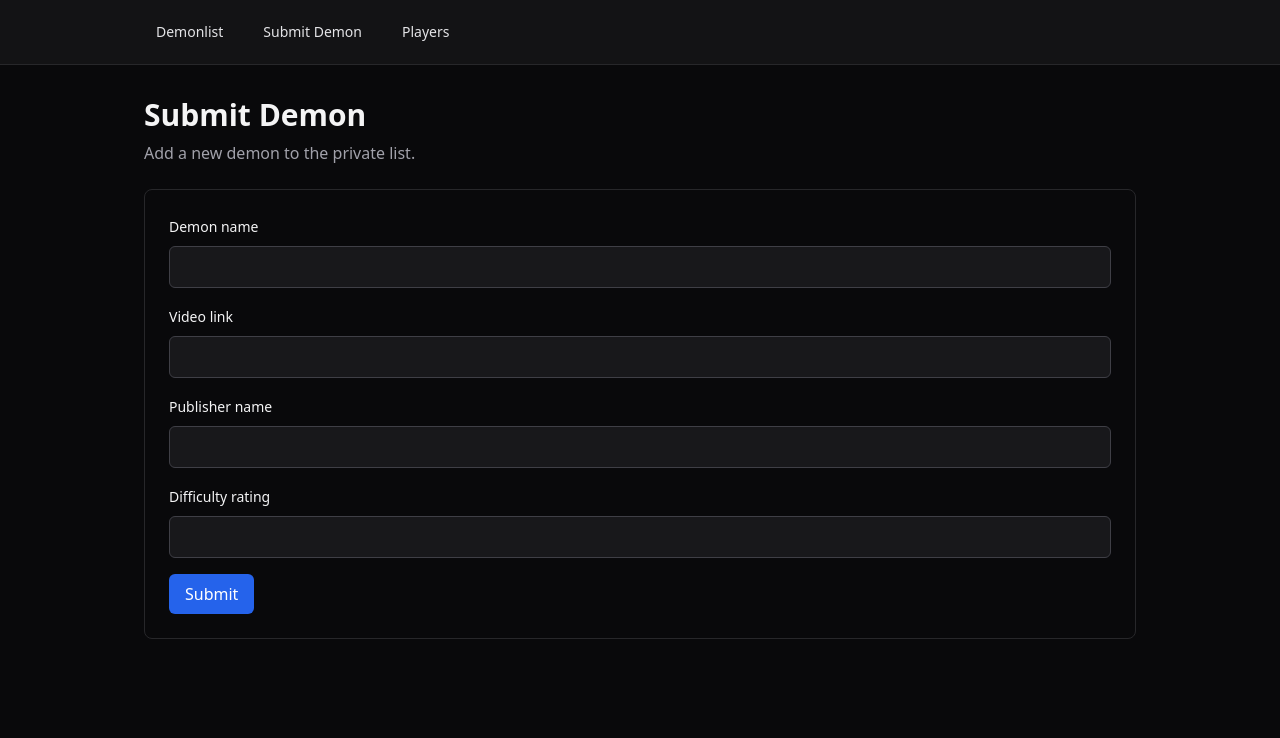
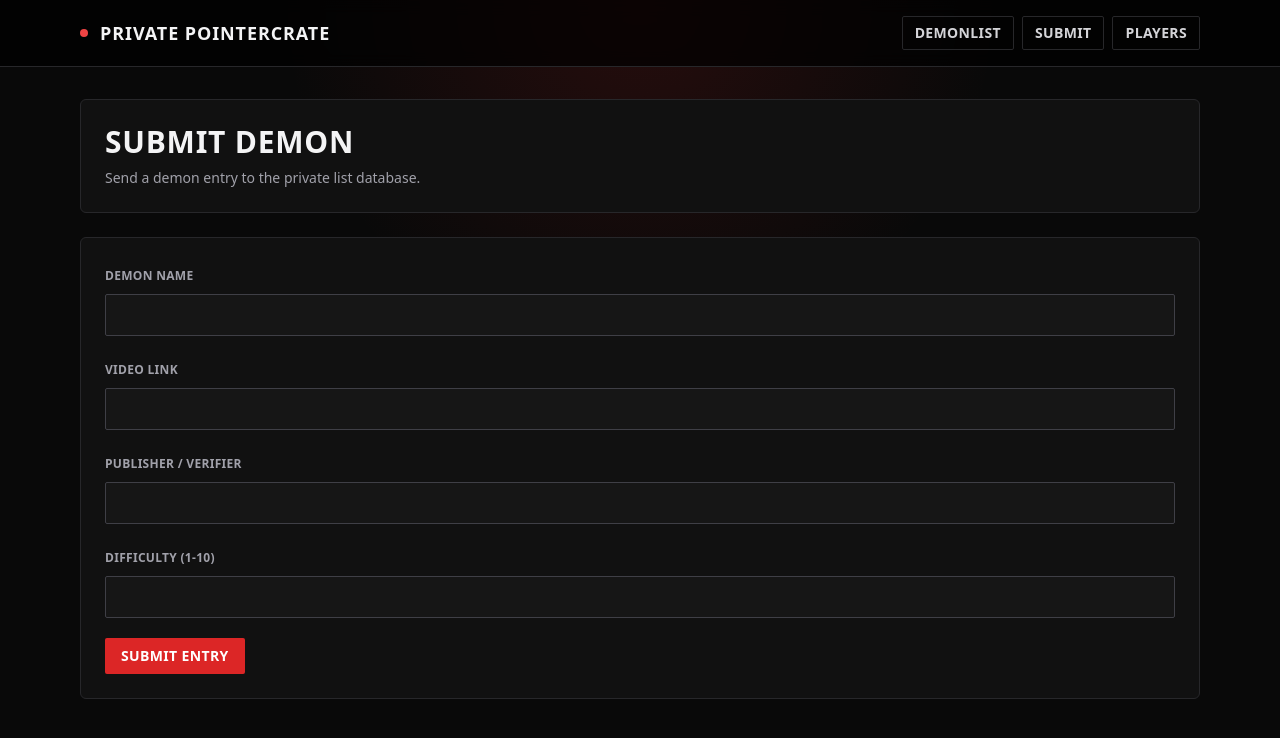
Before and after one commit to mikimagdalenius-dev/demonlistrealeldenigas, a Next.js app: page /submit in a window 1280 px wide. Shown: the top 738 px of the page. Built offline with nearby package versions, Linux system fonts and the light colour scheme.

Commit message:
Restyle frontend with Pointercrate-inspired dark red UI

```diff
--- a/app/globals.css
+++ b/app/globals.css
@@ -7,9 +7,34 @@
 }
 
 body {
-  @apply bg-zinc-950 text-zinc-100;
+  @apply min-h-screen bg-[#090909] text-zinc-100;
+  background-image: radial-gradient(circle at top, rgba(220, 38, 38, 0.14), transparent 35%);
 }
 
 a {
-  @apply text-blue-400 hover:text-blue-300;
+  @apply text-red-400 hover:text-red-300;
 }
+
+.pc-panel {
+  @apply rounded-md border border-zinc-800 bg-[#111111];
+}
+
+.pc-title {
+  @apply text-3xl font-black uppercase tracking-wide text-zinc-100;
+}
+
+.pc-subtitle {
+  @apply text-sm text-zinc-400;
+}
+
+.pc-table th {
+  @apply bg-[#191919] px-4 py-3 text-left text-xs font-semibold uppercase tracking-wide text-zinc-400;
+}
+
+.pc-table td {
+  @apply px-4 py-3;
+}
+
+.pc-rank {
+  @apply inline-flex min-w-8 items-center justify-center rounded bg-red-600/20 px-2 py-0.5 font-bold text-red-300;
+}
--- a/app/layout.tsx
+++ b/app/layout.tsx
@@ -4,7 +4,7 @@ import "./globals.css";
 
 export const metadata: Metadata = {
   title: "Private DemonList",
-  description: "A small private Demon List app"
+  description: "Private demonlist inspired by Pointercrate"
 };
 
 export default function RootLayout({
@@ -16,7 +16,7 @@ export default function RootLayout({
     <html lang="en">
       <body>
         <Navbar />
-        <main className="mx-auto max-w-5xl px-4 py-8">{children}</main>
+        <main className="mx-auto max-w-6xl px-4 py-8">{children}</main>
       </body>
     </html>
   );
--- a/app/page.tsx
+++ b/app/page.tsx
@@ -9,40 +9,48 @@ export default async function DemonlistPage() {
 
   return (
     <section className="space-y-6">
-      <div>
-        <h1 className="text-3xl font-bold">Demonlist</h1>
-        <p className="mt-2 text-zinc-400">Ranked list of demons with proof and difficulty.</p>
+      <div className="pc-panel p-6">
+        <h1 className="pc-title">Demon List</h1>
+        <p className="pc-subtitle mt-2">
+          Hardest demons ranked for our private group. Inspired by Pointercrate style.
+        </p>
       </div>
 
-      <div className="overflow-x-auto rounded-lg border border-zinc-800">
-        <table className="min-w-full divide-y divide-zinc-800 text-sm">
-          <thead className="bg-zinc-900">
+      <div className="pc-panel overflow-x-auto">
+        <table className="pc-table min-w-full divide-y divide-zinc-800 text-sm">
+          <thead>
             <tr>
-              <th className="px-4 py-3 text-left">#</th>
-              <th className="px-4 py-3 text-left">Name</th>
-              <th className="px-4 py-3 text-left">Publisher / Verifier</th>
-              <th className="px-4 py-3 text-left">Difficulty</th>
-              <th className="px-4 py-3 text-left">Video Proof</th>
+              <th>#</th>
+              <th>Demon</th>
+              <th>Publisher / Verifier</th>
+              <th>Difficulty</th>
+              <th>Video Proof</th>
             </tr>
           </thead>
-          <tbody className="divide-y divide-zinc-800">
+          <tbody className="divide-y divide-zinc-800 bg-[#101010]">
             {demons.map((demon) => (
-              <tr key={demon.id} className="bg-zinc-950">
-                <td className="px-4 py-3 font-medium">{demon.position}</td>
-                <td className="px-4 py-3">{demon.name}</td>
-                <td className="px-4 py-3">{demon.publisherName}</td>
-                <td className="px-4 py-3">{demon.difficulty}</td>
-                <td className="px-4 py-3">
+              <tr key={demon.id} className="transition hover:bg-[#171717]">
+                <td>
+                  <span className="pc-rank">{demon.position}</span>
+                </td>
+                <td className="font-semibold text-zinc-100">{demon.name}</td>
+                <td className="text-zinc-300">{demon.publisherName}</td>
+                <td>
+                  <span className="rounded bg-zinc-800 px-2 py-1 text-xs font-semibold text-zinc-200">
+                    {demon.difficulty}/10
+                  </span>
+                </td>
+                <td>
                   <a href={demon.videoUrl} target="_blank" rel="noreferrer">
-                    Watch
+                    Watch run
                   </a>
                 </td>
               </tr>
             ))}
             {demons.length === 0 && (
               <tr>
-                <td colSpan={5} className="px-4 py-6 text-center text-zinc-400">
-                  No demons yet. Add one from the Submit Demon page.
+                <td colSpan={5} className="px-4 py-10 text-center text-zinc-400">
+                  No demons yet. Use the Submit page to add one.
                 </td>
               </tr>
             )}
--- a/app/players/page.tsx
+++ b/app/players/page.tsx
@@ -32,31 +32,35 @@ export default async function PlayersPage() {
 
   return (
     <section className="space-y-6">
-      <div>
-        <h1 className="text-3xl font-bold">Players</h1>
-        <p className="mt-2 text-zinc-400">Completion stats and calculated points.</p>
+      <div className="pc-panel p-6">
+        <h1 className="pc-title">Players</h1>
+        <p className="pc-subtitle mt-2">Leaderboard based on completions and demon points.</p>
       </div>
 
-      <div className="overflow-x-auto rounded-lg border border-zinc-800">
-        <table className="min-w-full divide-y divide-zinc-800 text-sm">
-          <thead className="bg-zinc-900">
+      <div className="pc-panel overflow-x-auto">
+        <table className="pc-table min-w-full divide-y divide-zinc-800 text-sm">
+          <thead>
             <tr>
-              <th className="px-4 py-3 text-left">Player</th>
-              <th className="px-4 py-3 text-left">Completed Demons</th>
-              <th className="px-4 py-3 text-left">Points</th>
+              <th>Rank</th>
+              <th>Player</th>
+              <th>Completed Demons</th>
+              <th>Points</th>
             </tr>
           </thead>
-          <tbody className="divide-y divide-zinc-800">
-            {rows.map((player) => (
-              <tr key={player.id} className="bg-zinc-950">
-                <td className="px-4 py-3">{player.name}</td>
-                <td className="px-4 py-3">{player.completedDemons}</td>
-                <td className="px-4 py-3 font-semibold">{player.points}</td>
+          <tbody className="divide-y divide-zinc-800 bg-[#101010]">
+            {rows.map((player, index) => (
+              <tr key={player.id} className="transition hover:bg-[#171717]">
+                <td>
+                  <span className="pc-rank">{index + 1}</span>
+                </td>
+                <td className="font-semibold text-zinc-100">{player.name}</td>
+                <td className="text-zinc-300">{player.completedDemons}</td>
+                <td className="font-bold text-red-300">{player.points}</td>
               </tr>
             ))}
             {rows.length === 0 && (
               <tr>
-                <td colSpan={3} className="px-4 py-6 text-center text-zinc-400">
+                <td colSpan={4} className="px-4 py-10 text-center text-zinc-400">
                   No players yet.
                 </td>
               </tr>
--- a/app/submit/page.tsx
+++ b/app/submit/page.tsx
@@ -3,26 +3,29 @@ import { submitDemon } from "./actions";
 export default function SubmitPage() {
   return (
     <section className="space-y-6">
-      <div>
-        <h1 className="text-3xl font-bold">Submit Demon</h1>
-        <p className="mt-2 text-zinc-400">Add a new demon to the private list.</p>
+      <div className="pc-panel p-6">
+        <h1 className="pc-title">Submit Demon</h1>
+        <p className="pc-subtitle mt-2">Send a demon entry to the private list database.</p>
       </div>
 
-      <form action={submitDemon} className="space-y-4 rounded-lg border border-zinc-800 p-6">
+      <form action={submitDemon} className="pc-panel space-y-5 p-6">
         <div className="space-y-2">
-          <label htmlFor="name" className="text-sm font-medium">
+          <label htmlFor="name" className="text-xs font-semibold uppercase tracking-wide text-zinc-400">
             Demon name
           </label>
           <input
             id="name"
             name="name"
             required
-            className="w-full rounded-md border border-zinc-700 bg-zinc-900 px-3 py-2"
+            className="w-full rounded-sm border border-zinc-700 bg-[#161616] px-3 py-2 text-zinc-100 outline-none ring-red-500/50 transition focus:border-red-500 focus:ring-2"
           />
         </div>
 
         <div className="space-y-2">
-          <label htmlFor="videoUrl" className="text-sm font-medium">
+          <label
+            htmlFor="videoUrl"
+            className="text-xs font-semibold uppercase tracking-wide text-zinc-400"
+          >
             Video link
           </label>
           <input
@@ -30,25 +33,31 @@ export default function SubmitPage() {
             name="videoUrl"
             type="url"
             required
-            className="w-full rounded-md border border-zinc-700 bg-zinc-900 px-3 py-2"
+            className="w-full rounded-sm border border-zinc-700 bg-[#161616] px-3 py-2 text-zinc-100 outline-none ring-red-500/50 transition focus:border-red-500 focus:ring-2"
           />
         </div>
 
         <div className="space-y-2">
-          <label htmlFor="publisherName" className="text-sm font-medium">
-            Publisher name
+          <label
+            htmlFor="publisherName"
+            className="text-xs font-semibold uppercase tracking-wide text-zinc-400"
+          >
+            Publisher / verifier
           </label>
           <input
             id="publisherName"
             name="publisherName"
             required
-            className="w-full rounded-md border border-zinc-700 bg-zinc-900 px-3 py-2"
+            className="w-full rounded-sm border border-zinc-700 bg-[#161616] px-3 py-2 text-zinc-100 outline-none ring-red-500/50 transition focus:border-red-500 focus:ring-2"
           />
         </div>
 
         <div className="space-y-2">
-          <label htmlFor="difficulty" className="text-sm font-medium">
-            Difficulty rating
+          <label
+            htmlFor="difficulty"
+            className="text-xs font-semibold uppercase tracking-wide text-zinc-400"
+          >
+            Difficulty (1-10)
           </label>
           <input
             id="difficulty"
@@ -57,15 +66,15 @@ export default function SubmitPage() {
             min={1}
             max={10}
             required
-            className="w-full rounded-md border border-zinc-700 bg-zinc-900 px-3 py-2"
+            className="w-full rounded-sm border border-zinc-700 bg-[#161616] px-3 py-2 text-zinc-100 outline-none ring-red-500/50 transition focus:border-red-500 focus:ring-2"
           />
         </div>
 
         <button
           type="submit"
-          className="rounded-md bg-blue-600 px-4 py-2 font-medium text-white hover:bg-blue-500"
+          className="rounded-sm bg-red-600 px-4 py-2 text-sm font-bold uppercase tracking-wide text-white transition hover:bg-red-500"
         >
-          Submit
+          Submit Entry
         </button>
       </form>
     </section>
--- a/components/navbar.tsx
+++ b/components/navbar.tsx
@@ -2,23 +2,32 @@ import Link from "next/link";
 
 const links = [
   { href: "/", label: "Demonlist" },
-  { href: "/submit", label: "Submit Demon" },
+  { href: "/submit", label: "Submit" },
   { href: "/players", label: "Players" }
 ];
 
 export function Navbar() {
   return (
-    <header className="border-b border-zinc-800 bg-zinc-900/70">
-      <nav className="mx-auto flex max-w-5xl gap-4 px-4 py-4">
+    <header className="border-b border-zinc-800 bg-black/70 backdrop-blur">
+      <nav className="mx-auto flex max-w-6xl items-center justify-between px-4 py-4">
+        <div className="flex items-center gap-3">
+          <div className="h-2 w-2 rounded-full bg-red-500" />
+          <span className="text-lg font-black uppercase tracking-wider text-zinc-100">
+            Private Pointercrate
+          </span>
+        </div>
+
+        <div className="flex gap-2">
           {links.map((link) => (
             <Link
               key={link.href}
               href={link.href}
-            className="rounded-md px-3 py-1.5 text-sm font-medium text-zinc-200 transition hover:bg-zinc-800"
+              className="rounded-sm border border-zinc-800 px-3 py-1.5 text-sm font-semibold uppercase tracking-wide text-zinc-300 transition hover:border-red-500/60 hover:text-red-300"
             >
               {link.label}
             </Link>
           ))}
+        </div>
       </nav>
     </header>
   );
```
Lines whose indentation alone changed are shown as unchanged.
